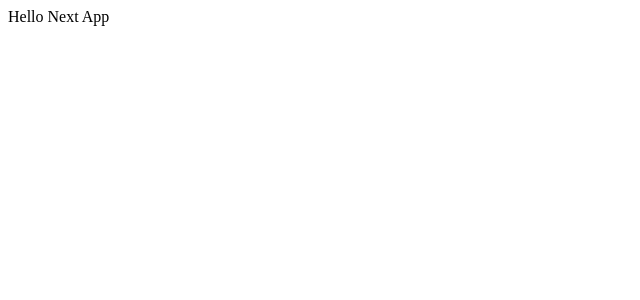
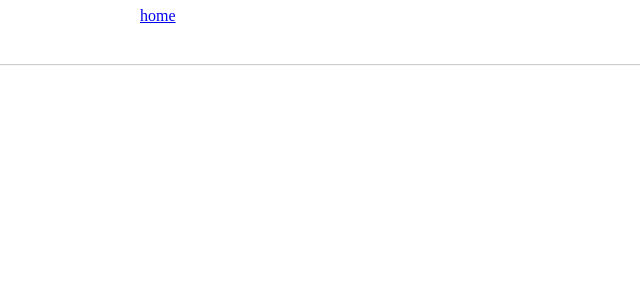
Before and after one commit to rui-watanabe/next-ts-app0, a Next.js app: page / in a window 1280 px wide. Shown: the top 300 px of the page, without its empty margins (0-640 px from the left). Built offline with nearby package versions, Linux system fonts and the light colour scheme.

Commit message:
first set Header

```diff
--- /dev/null
+++ b/components/Center/style.ts
@@ -0,0 +1,11 @@
+import styled from 'styled-components'
+
+export const Center = styled.div`
+  max-width: 1000px;
+  padding: 0 20px;
+  margin: auto;
+  @media (max-width: 800px) {
+    max-width: 520px;
+    padding: 0 15px;
+  }
+`
--- a/components/Header/Header.tsx
+++ b/components/Header/Header.tsx
@@ -1,10 +1,16 @@
 import React from 'react'
 import Link from 'next/link'
+import { Container } from './style'
+import { Center } from '../Center/style'
 
 export const Header: React.FC = () => {
   return (
-    <Link href="/">
-      <a>home</a>
-    </Link>
+    <Container>
+      <Center>
+        <Link href="/">
+          <a>home</a>
+        </Link>
+      </Center>
+    </Container>
   )
 }
--- /dev/null
+++ b/components/Header/style.ts
@@ -0,0 +1,12 @@
+import styled from 'styled-components'
+
+export const Container = styled.div`
+  position: fixed;
+  top: 0;
+  left: 0;
+  right: 0;
+  height: 50px;
+  padding: 7px 0;
+  background-color: white;
+  box-shadow: 0 1px 1px rgba(0, 0, 0, 0.2);
+`
--- a/package.json
+++ b/package.json
@@ -4,9 +4,11 @@
   "main": "index.js",
   "license": "MIT",
   "dependencies": {
+    "@types/styled-components": "^5.1.2",
     "next": "^9.5.2",
     "react": "^16.13.1",
-    "react-dom": "^16.13.1"
+    "react-dom": "^16.13.1",
+    "styled-components": "^5.1.1"
   },
   "scripts": {
     "dev": "next",
--- a/pages/index.tsx
+++ b/pages/index.tsx
@@ -1,5 +1,6 @@
 import React from 'react'
 import Head from 'next/head'
+import { Header } from '../components/Header/Header'
 
 export default function Front() {
   return (
@@ -8,6 +9,7 @@ export default function Front() {
         <title>Next App</title>
       </Head>
       <main>Hello Next App</main>
+      <Header />
     </>
   )
 }
```
Also changed, not shown: 1 other file (tests, documents, lock files or other folders).
